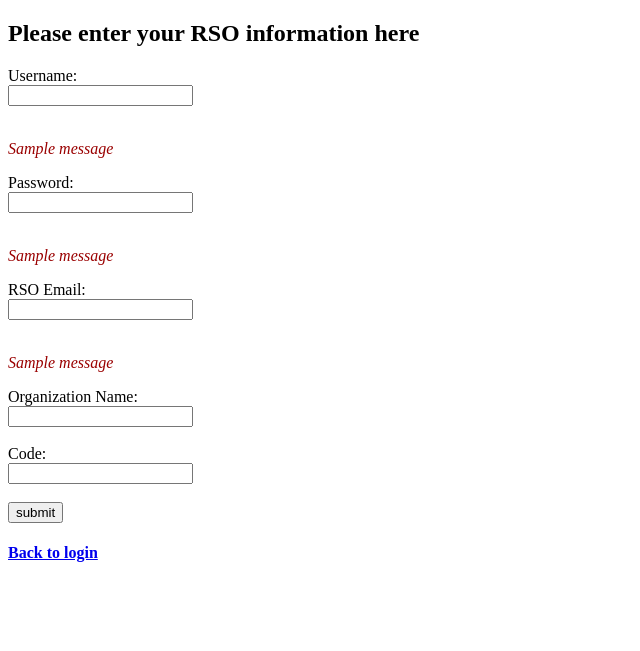
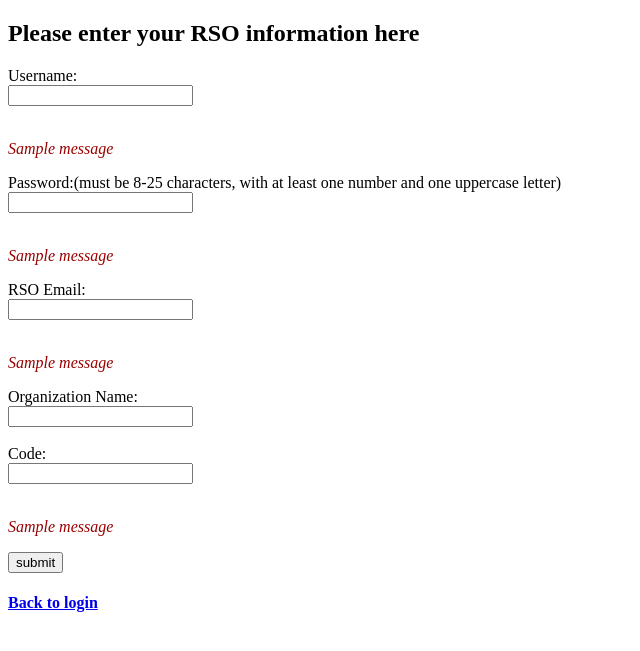
Before and after one commit to isacrab/Garnet-Gather, a Flask app: page /rsoSignup in a window 1280 px wide. Shown: the top 651 px of the page, without its empty margins (0-640 px from the left). Run offline with Flask 3, Linux system fonts and the light colour scheme; one stand-in notice (Sample message) is shown.

Commit message:
corrected the signup html for the password specs and a flash for incorrect admin password, as well as changed the app.py for an incorrect sign up with the code

```diff
--- a/app.py
+++ b/app.py
@@ -9,6 +9,8 @@ app.secret_key ="23adkfn23rfnjfa98"
 
 @app.route('/') #home page for now, will change to login
 def homepage():
+    if 'username' not in session:
+        return redirect(url_for('login'))
     return render_template('home.html')
 
 @app.route('/login', methods=['GET', 'POST'])    #login page for right now, that name /... name matches the a ref in the corresponding html
@@ -104,7 +106,8 @@ def orgSignup():
         if(code==8008135):
             createUser(fsuid,password,email,fName, 0, code)    #actually creates user, in db.py
         else:
-            print("Error in creating an admin user")
+            flash("Please enter a valid code.", "codeerror")
+            return render_template('rsoSignup.html')
     return redirect(url_for('login'))
 
 
--- a/templates/rsoSignup.html
+++ b/templates/rsoSignup.html
@@ -18,7 +18,7 @@
                                     {% endfor %}
                                 {% endif %}
                             {% endwith %}
-        <label for="password">Password:</label><br>
+        <label for="password">Password:(must be 8-25 characters, with at least one number and one uppercase letter)</label><br>
         <input type="password" name="password"><br><br>
         {% with messages = get_flashed_messages(category_filter="passworderror") %}
                         {% if messages %}
@@ -42,7 +42,13 @@
 
         <label for="adminCode">Code:</label><br>
         <input type="number" name="adminCode"><br><br>
-
+        {% with messages = get_flashed_messages(category_filter="codeerror") %}
+                                {% if messages %}
+                                    {% for message in messages %}
+                                    <p style="color: rgb(154, 0, 0); font-style: italic;" > {{ message }} </p>
+                                    {% endfor %}
+                                {% endif %}
+                            {% endwith %}
         <input type="submit" value="submit">
     </form>
 
```
